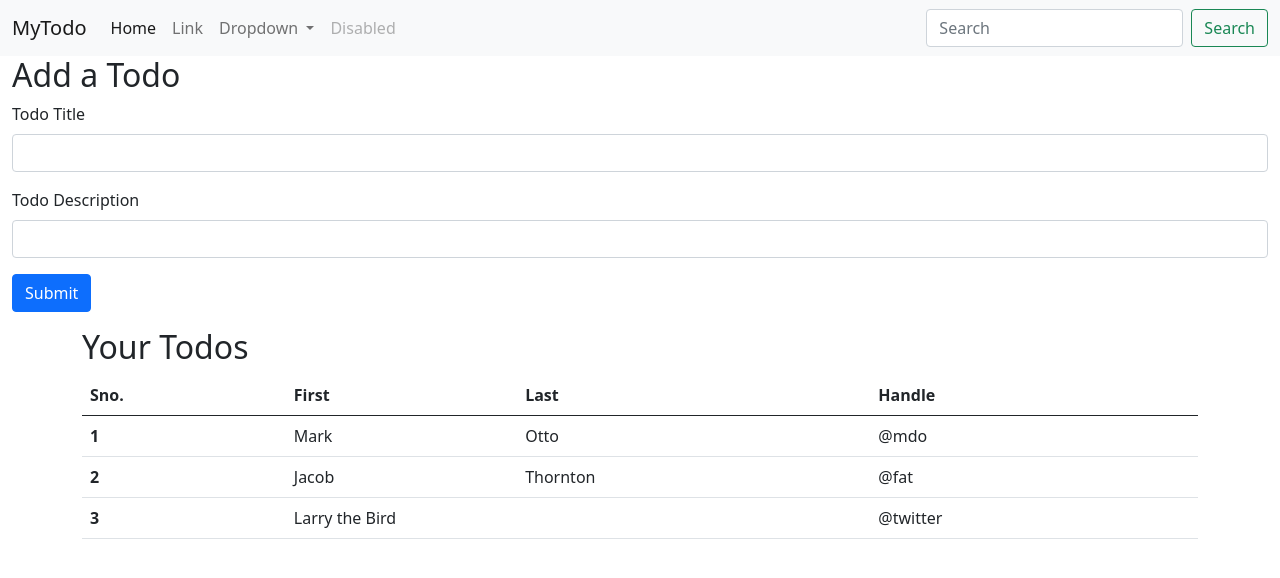
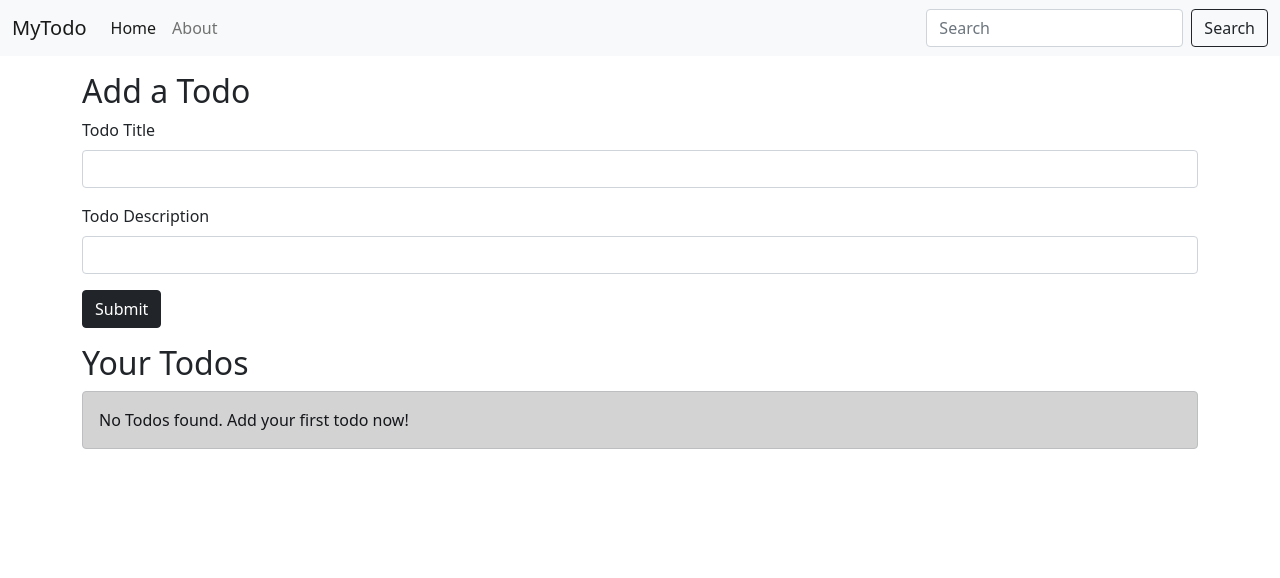
Before and after one commit to SuhelKhanCA/To-do-app-flask, a Flask app: page / in a window 1280 px wide. Shown: the top 578 px of the page. Run offline with Flask 3, Linux system fonts and the light colour scheme.

Commit message:
completing UI

```diff
--- a/templates/index.html
+++ b/templates/index.html
@@ -1,109 +1,74 @@
-<!doctype html>
-<html lang="en">
-  <head>
-    <!-- Required meta tags -->
-    <meta charset="utf-8">
-    <meta name="viewport" content="width=device-width, initial-scale=1">
+{% extends 'layout.html' %}
+{% block title %} Home{% endblock title %}
+{% block body %}
 
-    <!-- Bootstrap CSS -->
-    <link href="https://cdn.jsdelivr.net/npm/bootstrap@5.0.2/dist/css/bootstrap.min.css" rel="stylesheet" integrity="sha384-EVSTQN3/azprG1Anm3QDgpJLIm9Nao0Yz1ztcQTwFspd3yD65VohhpuuCOmLASjC" crossorigin="anonymous">
-
-    <title>My Todo</title>
-  </head>
-  <body>
-    <nav class="navbar navbar-expand-lg navbar-light bg-light">
-      <div class="container-fluid">
-        <a class="navbar-brand" href="#">MyTodo</a>
-        <button class="navbar-toggler" type="button" data-bs-toggle="collapse" data-bs-target="#navbarSupportedContent" aria-controls="navbarSupportedContent" aria-expanded="false" aria-label="Toggle navigation">
-          <span class="navbar-toggler-icon"></span>
-        </button>
-        <div class="collapse navbar-collapse" id="navbarSupportedContent">
-          <ul class="navbar-nav me-auto mb-2 mb-lg-0">
-            <li class="nav-item">
-              <a class="nav-link active" aria-current="page" href="#">Home</a>
-            </li>
-            <li class="nav-item">
-              <a class="nav-link" href="#">Link</a>
-            </li>
-            <li class="nav-item dropdown">
-              <a class="nav-link dropdown-toggle" href="#" id="navbarDropdown" role="button" data-bs-toggle="dropdown" aria-expanded="false">
-                Dropdown
-              </a>
-              <ul class="dropdown-menu" aria-labelledby="navbarDropdown">
-                <li><a class="dropdown-item" href="#">Action</a></li>
-                <li><a class="dropdown-item" href="#">Another action</a></li>
-                <li><hr class="dropdown-divider"></li>
-                <li><a class="dropdown-item" href="#">Something else here</a></li>
-              </ul>
-            </li>
-            <li class="nav-item">
-              <a class="nav-link disabled" href="#" tabindex="-1" aria-disabled="true">Disabled</a>
-            </li>
-          </ul>
-          <form class="d-flex">
-            <input class="form-control me-2" type="search" placeholder="Search" aria-label="Search">
-            <button class="btn btn-outline-success" type="submit">Search</button>
-          </form>
-        </div>
-      </div>
-    </nav>
-
-    <div class="container-fluid">
+    <div class="container my-3">
         <h2>Add a Todo</h2>
-      <form>
+        <form action="/" method="POST">
             <div class="mb-3">
               <label for="title" class="form-label">Todo Title</label>
-          <input type="text" class="form-control" id="title" aria-describedby="emailHelp">
+              <input type="text" class="form-control" name="title" id="title" aria-describedby="emailHelp">
             </div>
             <div class="mb-3">
               <label for="desc" class="form-label">Todo Description</label>
-          <input type="text" class="form-control" id="desc">
+              <input type="text" class="form-control" name="desc" id="desc">
             </div>
-        <button type="submit" class="btn btn-primary">Submit</button>
+
+            <button type="submit" class="btn btn-dark">Submit</button>
           </form>
     </div>
-
     <div class="container my-3">
         <h2>Your Todos</h2>
+
+                {% if allTodo|length == 0 %}
+
+                <div class="alert alert-dark" role="alert">
+                    No Todos found. Add your first todo now!
+                  </div>
+                    {% else %}
                     <table class="table">
                         <thead>
                           <tr>
-            <th scope="col">Sno.</th>
-            <th scope="col">First</th>
-            <th scope="col">Last</th>
-            <th scope="col">Handle</th>
+                            <th scope="col">SNo</th>
+                            <th scope="col">Title</th>
+                            <th scope="col">Description</th>
+                            <th scope="col">Time</th>
+                            <th scope="col">Actions</th>
                           </tr>
                         </thead>
+
                         <tbody>
+              {% for todo in allTodo %}
               <tr>
-            <th scope="row">1</th>
-            <td>Mark</td>
-            <td>Otto</td>
-            <td>@mdo</td>
+                <th scope="row">{{loop.index}}</th>
+                <td>{{todo.title}}</td>
+                <td>{{todo.desc}}</td>
+                <td>{{todo.date_created}}</td>
+                <td>
+                  <a href="/update/{{todo.sno}}" type="button" class="btn btn-outline-dark btn-sm mx-1">Update</button>
+                  <a href="/delete/{{todo.sno}}" type="button" class="btn btn-outline-dark btn-sm mx-1">Delete</button>
+
+                </td>
               </tr>
-          <tr>
-            <th scope="row">2</th>
-            <td>Jacob</td>
-            <td>Thornton</td>
-            <td>@fat</td>
-          </tr>
-          <tr>
-            <th scope="row">3</th>
-            <td colspan="2">Larry the Bird</td>
-            <td>@twitter</td>
-          </tr>
+
+              {% endfor %}
             </tbody>
             </table>
+              {% endif %}
+
+
     </div>
     <!-- Optional JavaScript; choose one of the two! -->
 
     <!-- Option 1: Bootstrap Bundle with Popper -->
-    <script src="https://cdn.jsdelivr.net/npm/bootstrap@5.0.2/dist/js/bootstrap.bundle.min.js" integrity="sha384-MrcW6ZMFYlzcLA8Nl+NtUVF0sA7MsXsP1UyJoMp4YLEuNSfAP+JcXn/tWtIaxVXM" crossorigin="anonymous"></script>
+    <script src="https://cdn.jsdelivr.net/npm/bootstrap@5.0.0-beta2/dist/js/bootstrap.bundle.min.js"
+        integrity="sha384-b5kHyXgcpbZJO/tY9Ul7kGkf1S0CWuKcCD38l8YkeH8z8QjE0GmW1gYU5S9FOnJ0"
+        crossorigin="anonymous"></script>
 
     <!-- Option 2: Separate Popper and Bootstrap JS -->
     <!--
-    <script src="https://cdn.jsdelivr.net/npm/@popperjs/core@2.9.2/dist/umd/popper.min.js" integrity="sha384-IQsoLXl5PILFhosVNubq5LC7Qb9DXgDA9i+tQ8Zj3iwWAwPtgFTxbJ8NT4GN1R8p" crossorigin="anonymous"></script>
-    <script src="https://cdn.jsdelivr.net/npm/bootstrap@5.0.2/dist/js/bootstrap.min.js" integrity="sha384-cVKIPhGWiC2Al4u+LWgxfKTRIcfu0JTxR+EQDz/bgldoEyl4H0zUF0QKbrJ0EcQF" crossorigin="anonymous"></script>
+    <script src="https://cdn.jsdelivr.net/npm/@popperjs/core@2.6.0/dist/umd/popper.min.js" integrity="sha384-KsvD1yqQ1/1+IA7gi3P0tyJcT3vR+NdBTt13hSJ2lnve8agRGXTTyNaBYmCR/Nwi" crossorigin="anonymous"></script>
+    <script src="https://cdn.jsdelivr.net/npm/bootstrap@5.0.0-beta2/dist/js/bootstrap.min.js" integrity="sha384-nsg8ua9HAw1y0W1btsyWgBklPnCUAFLuTMS2G72MMONqmOymq585AcH49TLBQObG" crossorigin="anonymous"></script>
     -->
-  </body>
-</html>
+
+{% endblock body %}
--- /dev/null
+++ b/templates/layout.html
@@ -0,0 +1,49 @@
+<!doctype html>
+<html lang="en">
+
+<head>
+    <!-- Required meta tags -->
+    <meta charset="utf-8">
+    <meta name="viewport" content="width=device-width, initial-scale=1">
+
+    <!-- Bootstrap CSS -->
+    <link href="https://cdn.jsdelivr.net/npm/bootstrap@5.0.0-beta2/dist/css/bootstrap.min.css" rel="stylesheet"
+        integrity="sha384-BmbxuPwQa2lc/FVzBcNJ7UAyJxM6wuqIj61tLrc4wSX0szH/Ev+nYRRuWlolflfl" crossorigin="anonymous">
+    <link rel="stylesheet" href="{{ url_for('static', filename='css/style.css') }}">
+        <script src="{{ url_for('static', filename='js/test.js') }}"></script>
+    <title> {% block title %} {% endblock title %} - MyTodo</title>
+</head>
+
+<body>
+    <nav class="navbar navbar-expand-lg navbar-light bg-light">
+        <div class="container-fluid">
+            <a class="navbar-brand" href="/">MyTodo</a>
+            <button class="navbar-toggler" type="button" data-bs-toggle="collapse"
+                data-bs-target="#navbarSupportedContent" aria-controls="navbarSupportedContent" aria-expanded="false"
+                aria-label="Toggle navigation">
+                <span class="navbar-toggler-icon"></span>
+            </button>
+            <div class="collapse navbar-collapse" id="navbarSupportedContent">
+                <ul class="navbar-nav me-auto mb-2 mb-lg-0">
+                    <li class="nav-item">
+                        <a class="nav-link active" aria-current="page" href="#">Home</a>
+                    </li>
+                    <li class="nav-item">
+                        <a class="nav-link" href="#">About</a>
+                    </li>
+
+
+                </ul>
+                <form class="d-flex">
+                    <input class="form-control me-2" type="search" placeholder="Search" aria-label="Search">
+                    <button class="btn btn-outline-dark" type="submit">Search</button>
+                </form>
+            </div>
+        </div>
+    </nav>
+{% block body %}
+
+{% endblock body %}
+</body>
+
+</html>
```
Lines whose indentation alone changed are shown as unchanged.
